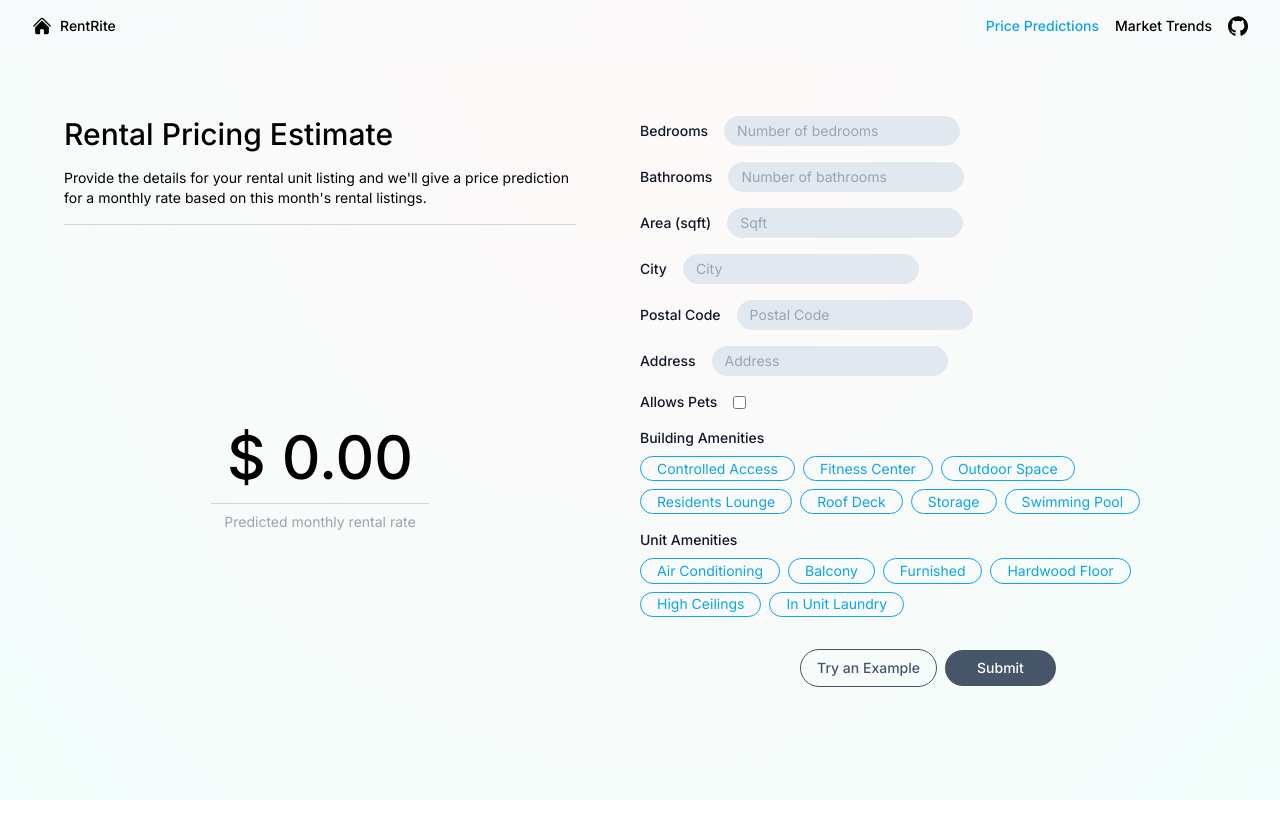
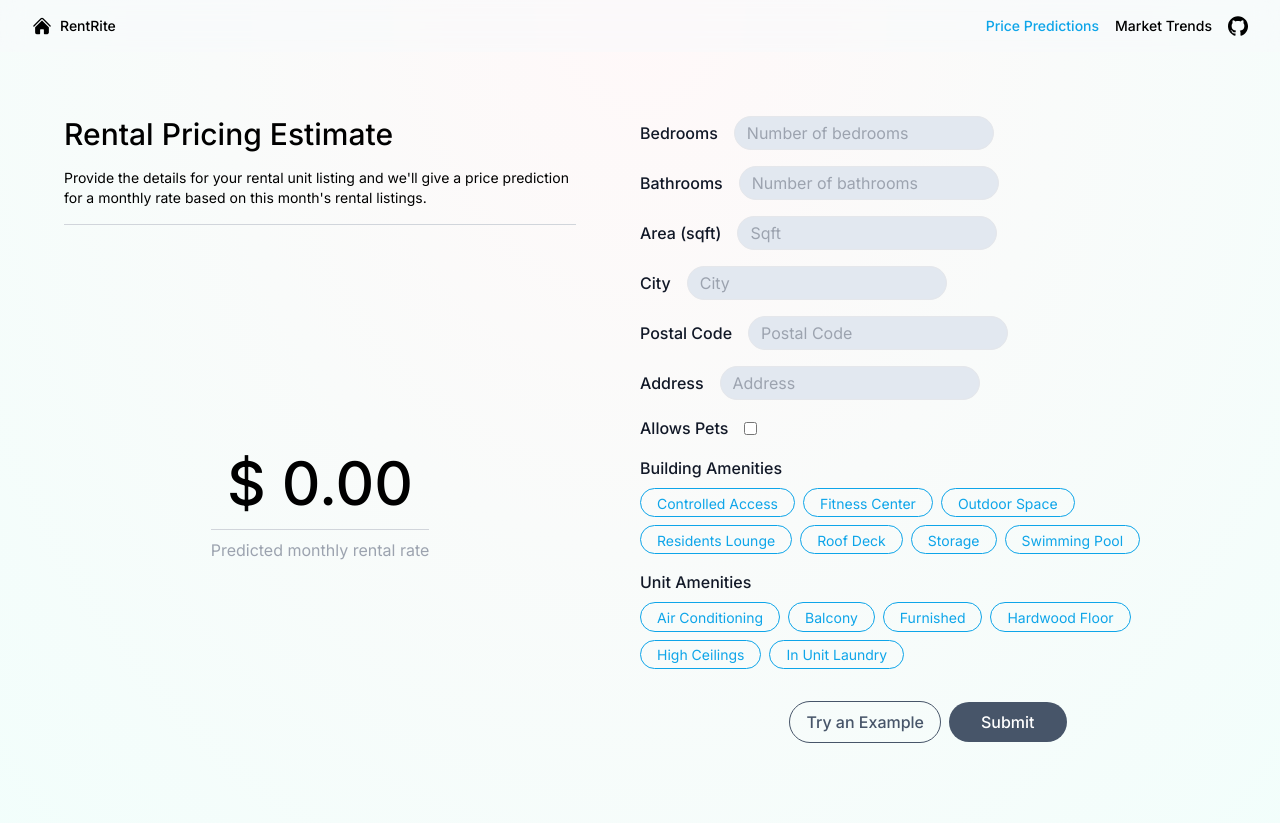
Before and after one commit to Shivam-J-07/Real-Estate-Scraper, a Next.js app in the folder frontend/: page / in a window 1280 px wide. Before the commit the page ends 800 px from the top, so only its background shows below. Built offline with nearby package versions, Linux system fonts and the light colour scheme.

Commit message:
ui update text size

```diff
--- a/frontend/src/components/Inputs/CheckboxInput.tsx
+++ b/frontend/src/components/Inputs/CheckboxInput.tsx
@@ -14,13 +14,13 @@ export default function CheckboxInput({
   return (
     <div className="flex items-center gap-4">
       {labelPos === "left" && (
-        <label className="text-sm font-medium text-gray-900 dark:text-gray-300">
+        <label className="font-medium text-gray-900 dark:text-gray-300">
           {label}
         </label>
       )}
       <input {...register(fieldName)} type="checkbox" />
       {labelPos === "right" && (
-        <label className="text-sm font-medium text-gray-900 dark:text-gray-300">
+        <label className="font-medium text-gray-900 dark:text-gray-300">
           {label}
         </label>
       )}
--- a/frontend/src/components/Inputs/TextInput.tsx
+++ b/frontend/src/components/Inputs/TextInput.tsx
@@ -21,7 +21,7 @@ export default function TextInput({
   return (
     <>
       <div className="flex items-center gap-4">
-        <label className="text-sm font-medium text-gray-900 dark:text-gray-300">
+        <label className="font-medium text-gray-900 dark:text-gray-300">
           {label}
         </label>
         <input
--- a/frontend/src/components/PredictPriceForm/index.tsx
+++ b/frontend/src/components/PredictPriceForm/index.tsx
@@ -82,7 +82,7 @@ export default function PricePredictForm() {
   };
 
   return (
-    <div className="max-w-2xl flex flex-col lg:p-16 lg:flex-row lg:max-w-full lg:gap-16 gap-4 p-8 text-sm">
+    <div className="max-w-2xl flex flex-col lg:p-16 lg:flex-row lg:max-w-full lg:gap-16 gap-4 p-8 ">
       <div className="lg:max-w-lg flex flex-col gap-4">
         <h1 className="text-3xl font-medium">Rental Pricing Estimate</h1>
         <p className="text-sm">
@@ -105,7 +105,7 @@ export default function PricePredictForm() {
               <div className="p-4 border-b border-gray-300 text-4xl md:text-6xl font-medium">
                 $ {predictedPrice.toFixed(2)}
               </div>
-              <span className="text-sm text-gray-400">
+              <span className=" text-gray-400">
                 Predicted monthly rental rate
               </span>
             </>
@@ -181,7 +181,7 @@ export default function PricePredictForm() {
         />
 
         <div className="flex flex-col gap-2">
-          <label className="text-sm font-medium text-gray-900 dark:text-gray-300">
+          <label className=" font-medium text-gray-900 dark:text-gray-300">
             Building Amenities
           </label>
           <div className="flex flex-row gap-2 flex-wrap">
@@ -231,7 +231,7 @@ export default function PricePredictForm() {
         </div>
 
         <div className="flex flex-col gap-2">
-          <label className="text-sm font-medium text-gray-900 dark:text-gray-300">
+          <label className=" font-medium text-gray-900 dark:text-gray-300">
             Unit Amenities
           </label>
           <div className="flex flex-row gap-2 flex-wrap">
```
